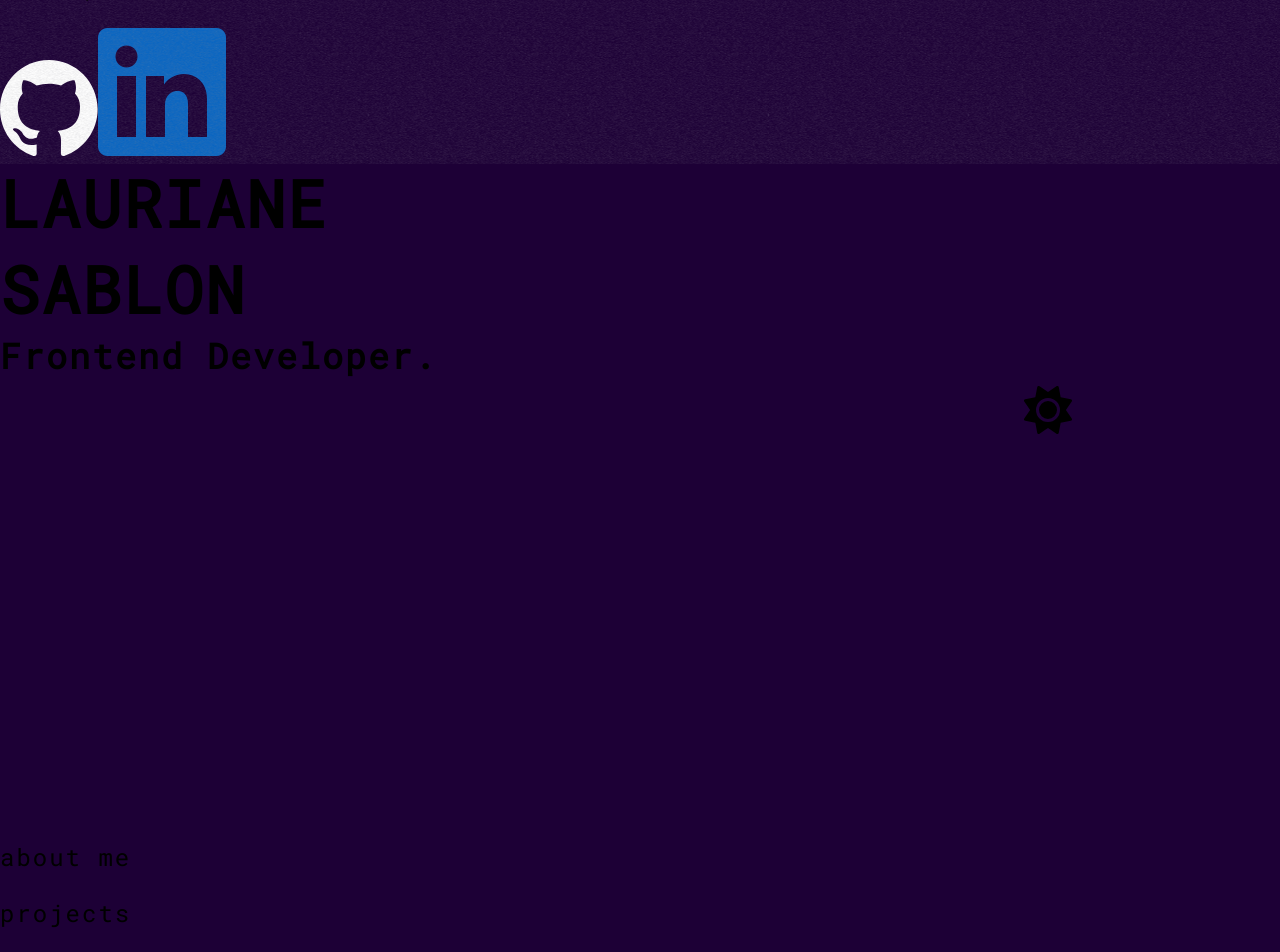
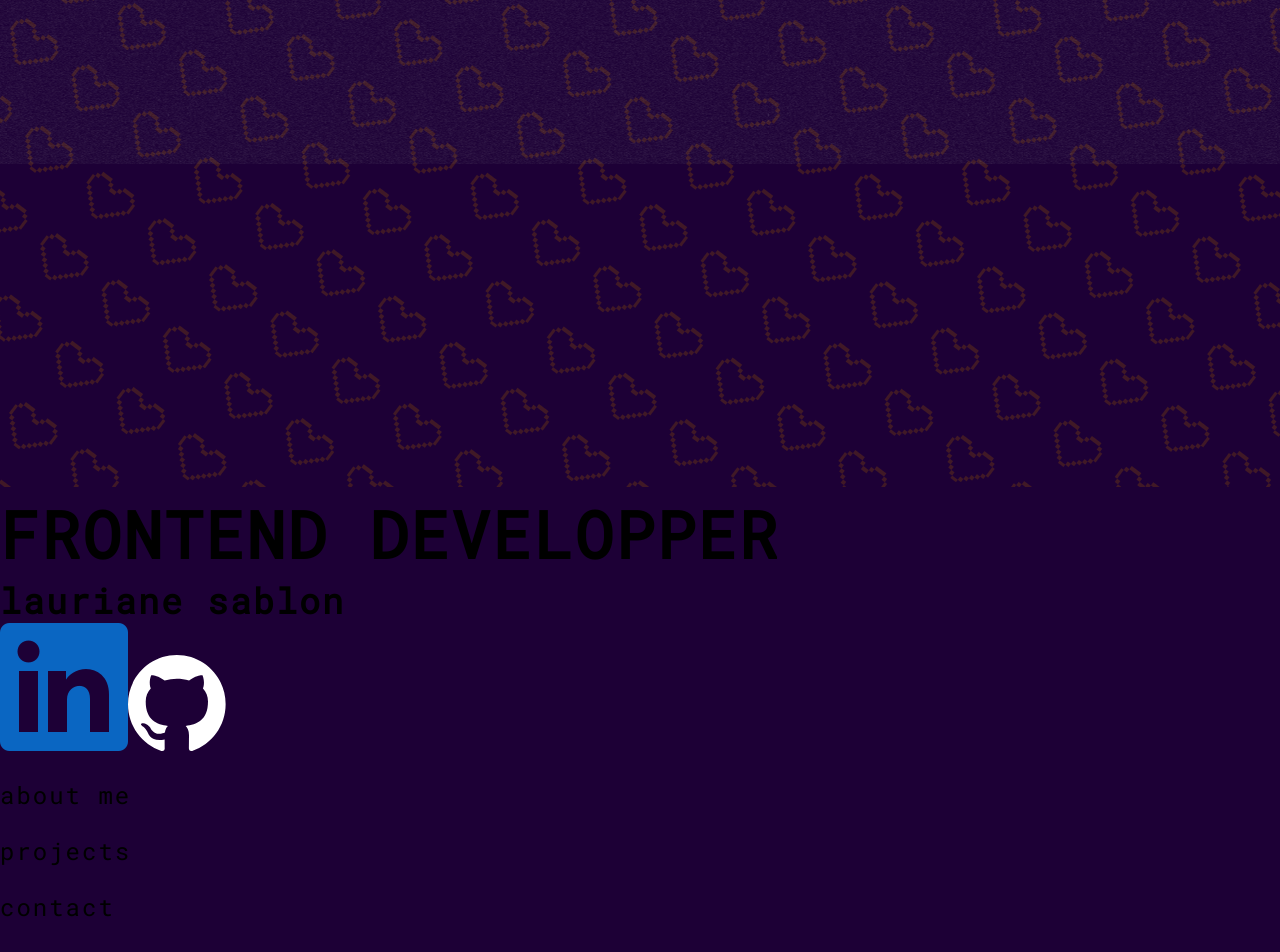
Before and after one commit to laurianesablon/Portfolio, a React (Create React App) app: page / in a window 1280 px wide. Shown: the part 2620-3572 px from the top of the page. Built offline with nearby package versions, Linux system fonts and the light colour scheme; no server answers.

Commit message:
changed the structure

```diff
--- a/src/pages/home.jsx
+++ b/src/pages/home.jsx
@@ -1,5 +1,6 @@
 import LinkedinLogo from "../assets/LinkedIn-Logos/In-Blue-128.png";
-import GitLogo from "../assets/github-mark/github-mark-white.svg";
+import GitLogoWhite from "../assets/github-mark/github-mark-white.svg";
+import GitLogoBlack from "../assets/github-mark/github-mark-black.svg";
 import { ThemeContext } from "../App";
 import { useContext, useEffect, useState } from "react";
 import { DarkModeToggle } from "../components/darkModeToggle";
@@ -21,64 +22,37 @@ export function Home() {
   }, []);
   return (
     <>
-      <header className="header">
-        <MainBackground theme={theme} />
-        <div className="column-1">
-          <p className="location">PARIS,FRANCE {temperature}°C </p>
-          <div>
-            <div className="social-media-links">
-              <a
-                href="https://github.com/laurianesablon"
-                target="_blank"
-                className="gitLogo"
-              >
-                <img src={GitLogo} alt="GitHub Logo" />
-              </a>
-              <a
-                href="https://www.linkedin.com/in/lauriane-sablon/"
-                target="_blank"
-                className="linkedinLogo"
-              >
-                <img src={LinkedinLogo} alt="LinkedIn Logo" />
-              </a>
-            </div>
-
-            <div className="name">
-              <h1>LAURIANE</h1>
-              <h1>SABLON</h1>
-            </div>
-            <h2>Frontend Developer.</h2>
-          </div>
-        </div>
-        {/* <div className="mouse-container">
-          <div className="mouse"></div>
-          <div className="scroll">Scroll Down</div>
-        </div> */}
-
-        <div className="column-2">
-          <DarkModeToggle onChange={toggleTheme} />
-          <div>
-            <a>
-              <p>about me</p>
-            </a>
-            <a>
-              <p>projects</p>
-            </a>
-            <a>
-              <p>contact</p>
-            </a>
-          </div>
-        </div>
+      <header className={theme}>
+        <p>lauriane sablon</p>
+        <DarkModeToggle onChange={toggleTheme} />
       </header>
       <main>
+        <MainBackground />
+        <div className="banner">
+          <div className="red-square">
+          <div className="banner-text">
+            <h1><span>FRONT</span>END <span>DEVEL</span>OPPER</h1>
+            <h2><span>lauriane sab</span>lon</h2>
+          </div>
+          </div>
+          <div className="banner-links" >
+            <a href="https://www.linkedin.com/in/lauriane-sablon/" target="_blank"><img src={LinkedinLogo} alt="linkedin" /></a>
+            <a href="https://github.com/laurianesablon/" target="_blank"><img src={theme === "dark" ? GitLogoWhite : GitLogoBlack} alt="github" /></a>
+            <p>about me</p>
+            <p>projects</p>
+            <p>contact</p>
+          </div>
+
+        </div>
         <div className="about-me">
           <h3>ABOUT ME</h3>
           <p className="about-me-text">
             After studying in high-school for history, geography and social
-            studies, I obviously decided to become a self-tought frontend
-            developer...
-            I love using my nerdyness to learn about some new
-            programming skills.
+            studies, I decided to <span>study urbanism and geography</span>{" "}
+            become a self-tought frontend developer. I am a nerd that loves to
+            learn some new programming skills. Started with some basic HTML, CSS
+            and JavaScript. I am now a master in React. I also enjoy programming
+            in Python and C.
           </p>
         </div>
       </main>
```
